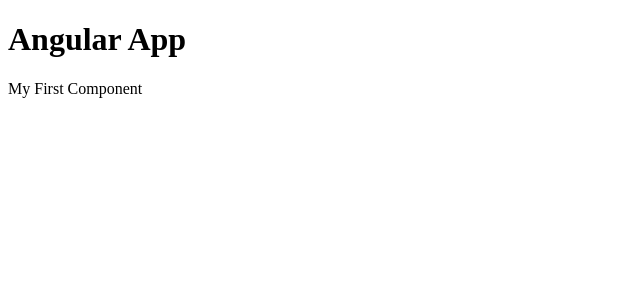
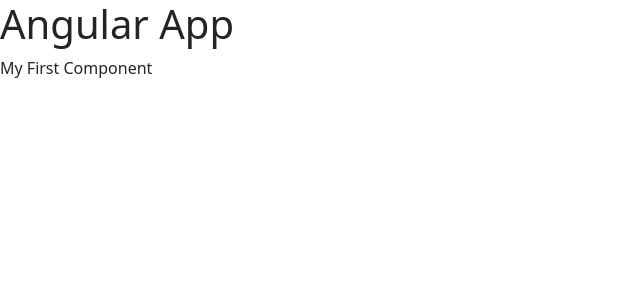
Before and after one commit to Fausio/APM-Start, an Angular app: page / in a window 1280 px wide. Shown: the top 300 px of the page, without its empty margins (0-640 px from the left). Built offline with nearby package versions, Linux system fonts and the light colour scheme.

Commit message:
import bootstrap and font-awesome

```diff
--- a/src/styles.css
+++ b/src/styles.css
@@ -1,6 +1,7 @@
 /* You can add global styles to this file, and also import other style files */
 
-@import
+@import "~bootstrap/dist/css/bootstrap.min.css";
+@import "~font-awesome/css/font-awesome.min.css";
 
 
 div.card-header {
```
